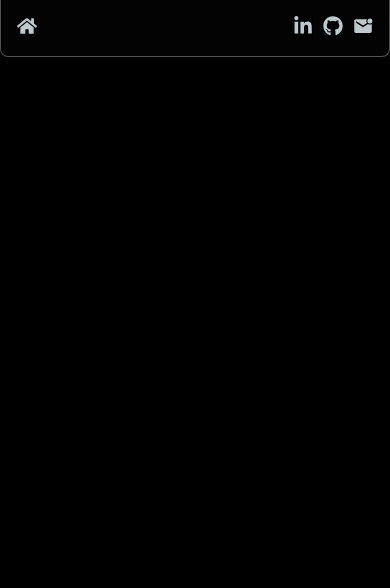
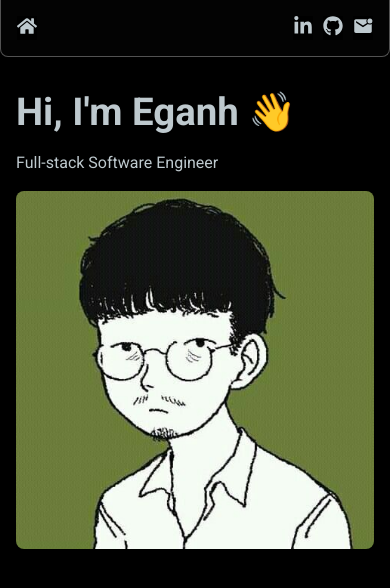
Before and after one commit to Egan-ombaka/portfolio-v1.0.0, a React (Vite) app: page / in a window 390 px wide. Shown: the top 588 px of the page. Built offline with nearby package versions, Linux system fonts and the light colour scheme.

Commit message:
Hone section

```diff
--- a/src/App.jsx
+++ b/src/App.jsx
@@ -1,10 +1,12 @@
 import React from "react";
 import Header from "./components/Header";
+import Home from "./components/Home";
 
 function App() {
   return (
     <div>
       <Header />
+      <Home />
     </div>
   );
 }
--- /dev/null
+++ b/src/components/Home.jsx
@@ -0,0 +1,23 @@
+import React from "react";
+import "../css/Home.css";
+
+const Home = () => {
+  return (
+    <div className="home-section">
+
+      <div className="home-grid">
+        <div className="text-cont">
+          <h1 className="hi">Hi, I'm Eganh 👋</h1>
+          <p className="description">Full-stack Software Engineer</p>
+        </div>
+
+
+        <div className="image=cont">
+          <img className="profile-pic" src="images/pfp.jpeg" alt="Eganh's picture" />
+        </div>
+      </div>
+    </div>
+  );
+};
+
+export default Home;
--- /dev/null
+++ b/src/css/Home.css
@@ -0,0 +1,61 @@
+@import url('https://fonts.googleapis.com/css2?family=Roboto:ital,wght@0,100..900;1,100..900&display=swap');
+
+* {
+    font-family: "Roboto", serif;
+    margin: 0;
+    padding: 0;
+}
+.home-section{
+    display: flex;
+    justify-content: center;
+    align-items: center;
+    margin-top: 4em;
+}
+.home-grid{
+    display: grid;
+    grid-template-columns: 2fr .5fr;
+    max-width: 680px;
+    width: 100%;
+}
+.text-cont{
+    color: #bec9ce;
+    font-size: 2em;
+}
+.profile-pic {
+    width: 100%;
+    border-radius: 8px;
+}
+.description{
+    background: transparent;
+    font-size: medium;
+    line-height: 1.5;
+    padding: 1em 0;
+}
+
+@media (max-width: 768px) {
+    .home-grid {
+        grid-template-columns: 1fr;
+        padding: 0 1em;
+    }
+
+    .text-cont {
+        font-size: 1.5em;
+    }
+
+    .description {
+        font-size: small;
+    }
+}
+@media (max-width: 480px) {
+    .home-section {
+        margin-top: 2em;
+    }
+
+    .text-cont {
+        font-size: 1.2em;
+    }
+
+    .description {
+        font-size: smaller;
+    }
+}
```
Also changed, not shown: public/images/pfp.jpeg (added).
